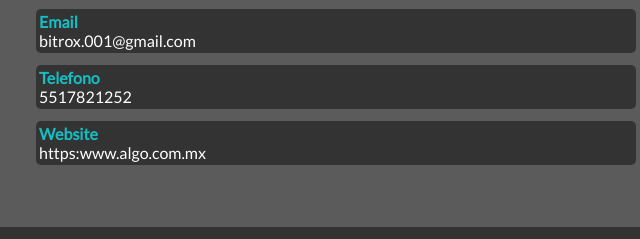
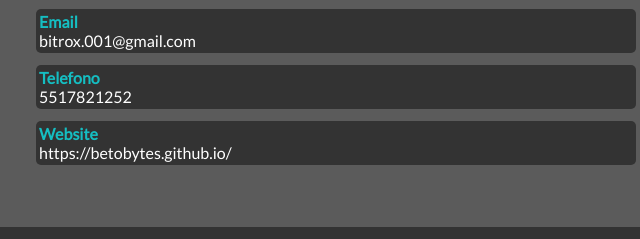
Before and after one commit to betobytes/betobytes.github.io, a plain HTML site: page index.html in a window 1280 px wide. Shown: the part 1245-1484 px from the top of the page, 4-644 px from the left. Drawn offline with nearby package versions, Linux system fonts and the light colour scheme.

Commit message:
version preliminar 5.0

```diff
--- a/index.html
+++ b/index.html
@@ -84,7 +84,7 @@
                         </li>
                         <li>
                             <strong>Website</strong>
-                            https:www.algo.com.mx
+                            https://betobytes.github.io/
                         </li>
 
                     </ul>
```
